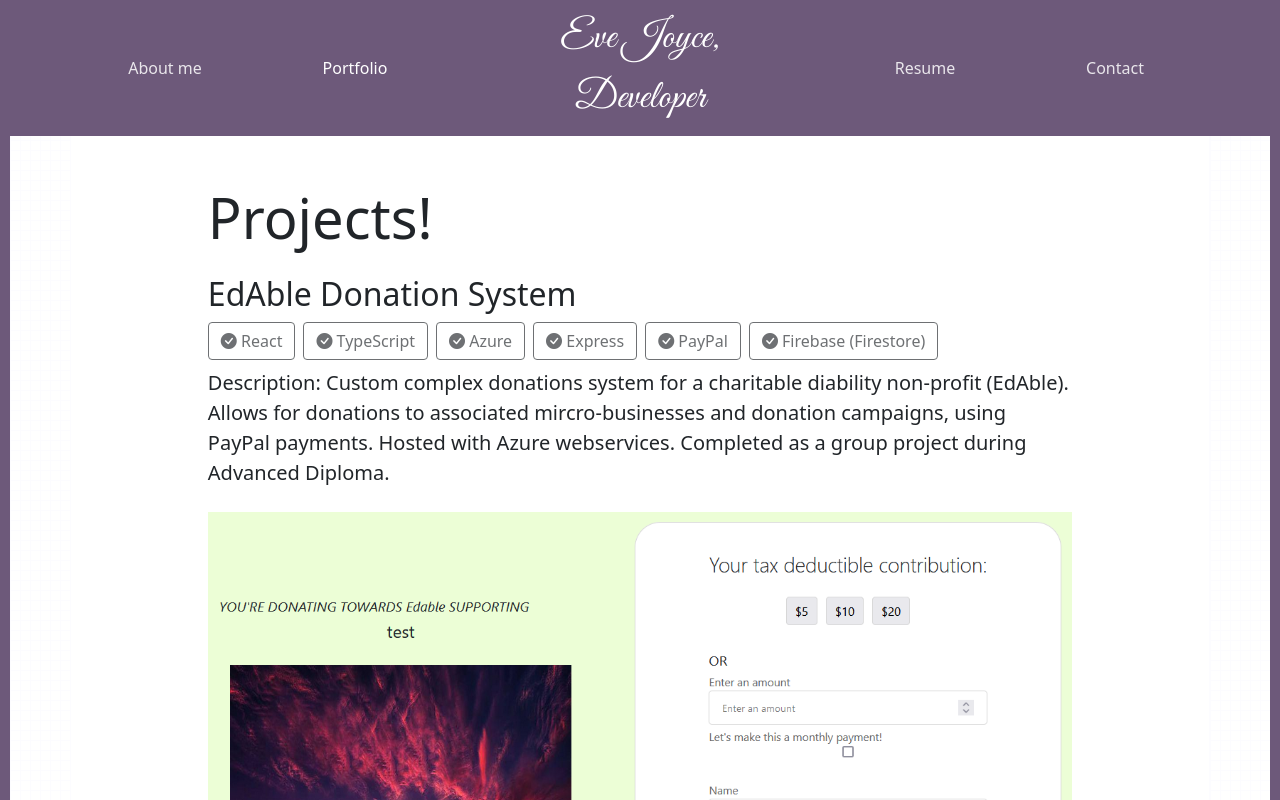
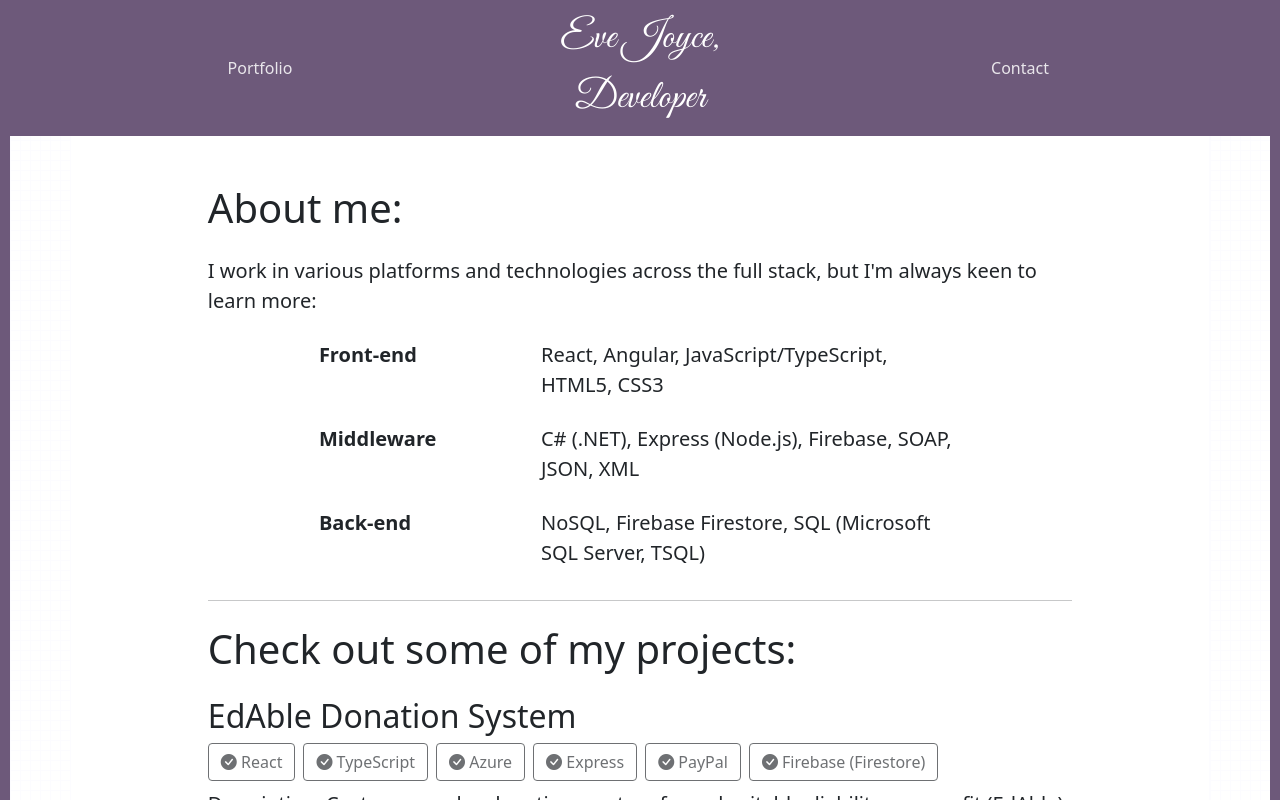
Before and after one commit to jellyve/angular-portfolio, an Angular app: page /portfolio in a window 1280 px wide. Shown: the top 800 px of the page. Built offline with nearby package versions, Linux system fonts and the light colour scheme.

Commit message:
removed about and resume pages

```diff
--- a/src/app/app-routing.module.ts
+++ b/src/app/app-routing.module.ts
@@ -7,9 +7,8 @@ import { ResumeComponent } from './components/resume/resume.component';
 import { SuccessComponent } from './components/success/success.component';
 
 const routes: Routes = [
-  { path:"", component: AboutComponent },
+  { path:"", component: PortfolioComponent },
   { path:"portfolio", component: PortfolioComponent },
-  { path:"resume", component: ResumeComponent },
   { path:"success", component: SuccessComponent },
   { path:"contact", component: ContactComponent }
 ];
--- a/src/app/components/nav/nav.component.html
+++ b/src/app/components/nav/nav.component.html
@@ -25,16 +25,10 @@
                 <a class="nav-link text-center name-title fs-1 text-white" routerLink="/">Eve Joyce,<br/>Developer</a>
             </div>
             <div class="col d-flex justify-content-center align-items-center">
-                <a class="nav-link" routerLinkActive="active" [routerLinkActiveOptions]="{ exact:true }" routerLink="/">About me</a>
-            </div>
-            <div class="col d-flex justify-content-center align-items-center">
-                <a class="nav-link" routerLinkActive="active" routerLink="/portfolio">Portfolio</a>
+                <a class="nav-link" routerLinkActive="active" [routerLinkActiveOptions]="{ exact:true }" routerLink="/">Portfolio</a>
             </div>
             <div class="col-4 d-none d-md-block justify-content-center">
                 <a class="nav-link text-center name-title fs-1 text-white" routerLink="/">Eve Joyce,<br/>Developer</a>
-            </div>
-            <div class="col d-flex justify-content-center align-items-center">
-                <a class="nav-link" routerLinkActive="active" routerLink="/resume">Resume</a>
             </div>
             <div class="col d-flex justify-content-center align-items-center">
                 <a class="nav-link" routerLinkActive="active" routerLink="/contact">Contact</a>
--- a/src/app/components/portfolio/portfolio.component.html
+++ b/src/app/components/portfolio/portfolio.component.html
@@ -1,4 +1,26 @@
-<h1 class="display-4 mb-4">Projects!</h1>
+<div class="jumbotron">
+  <h2 class="display-6 mb-4">About me:</h2>
+  <!-- <hr class="my-4"> -->
+  <div class="lead mb-4">
+    <p class="mb-4">
+      I work in various platforms and technologies across the full stack, but I'm always keen to learn more:
+    </p>
+    <dl class="row justify-content-center">
+      <dt class="col-md-3">Front-end</dt>
+      <dd class="col-md-6">React, Angular, JavaScript/TypeScript, HTML5, CSS3</dd>
+    </dl>
+    <dl class="row justify-content-center">
+      <dt class="col-md-3">Middleware</dt>
+      <dd class="col-md-6">C# (.NET), Express (Node.js), Firebase, SOAP, JSON, XML</dd>
+    </dl>
+    <dl class="row justify-content-center">
+      <dt class="col-md-3">Back-end</dt>
+      <dd class="col-md-6">NoSQL, Firebase Firestore, SQL (Microsoft SQL Server, TSQL)</dd>
+    </dl>
+  </div>
+  <hr class="my-4">
+  <h6 class="display-6 mb-4">Check out some of my projects:</h6>
+</div>
 <div
   class="project-card mb-5"
   *ngFor="let project of projectList"
@@ -12,3 +34,13 @@
     <a role="button" class="btn btn-primary"  href="{{ project.source }}"><i class="bi-github"></i> Link to {{ project.title }} Source Code</a>
   </div>
 </div>
+<div class="container">
+  <div class="row">
+    <div class="col">
+      <h2 class="text-center my-4">Interested in getting in touch?</h2>
+    </div>
+  </div>
+  <div class="row justify-content-center">
+    <a type="button" routerLink="/contact" class="btn btn-lg btn-outline-dark col-auto lead fst-italic fs-4">Contact me <span class="arrow-right">→</span></a>
+  </div>
+</div>
```
